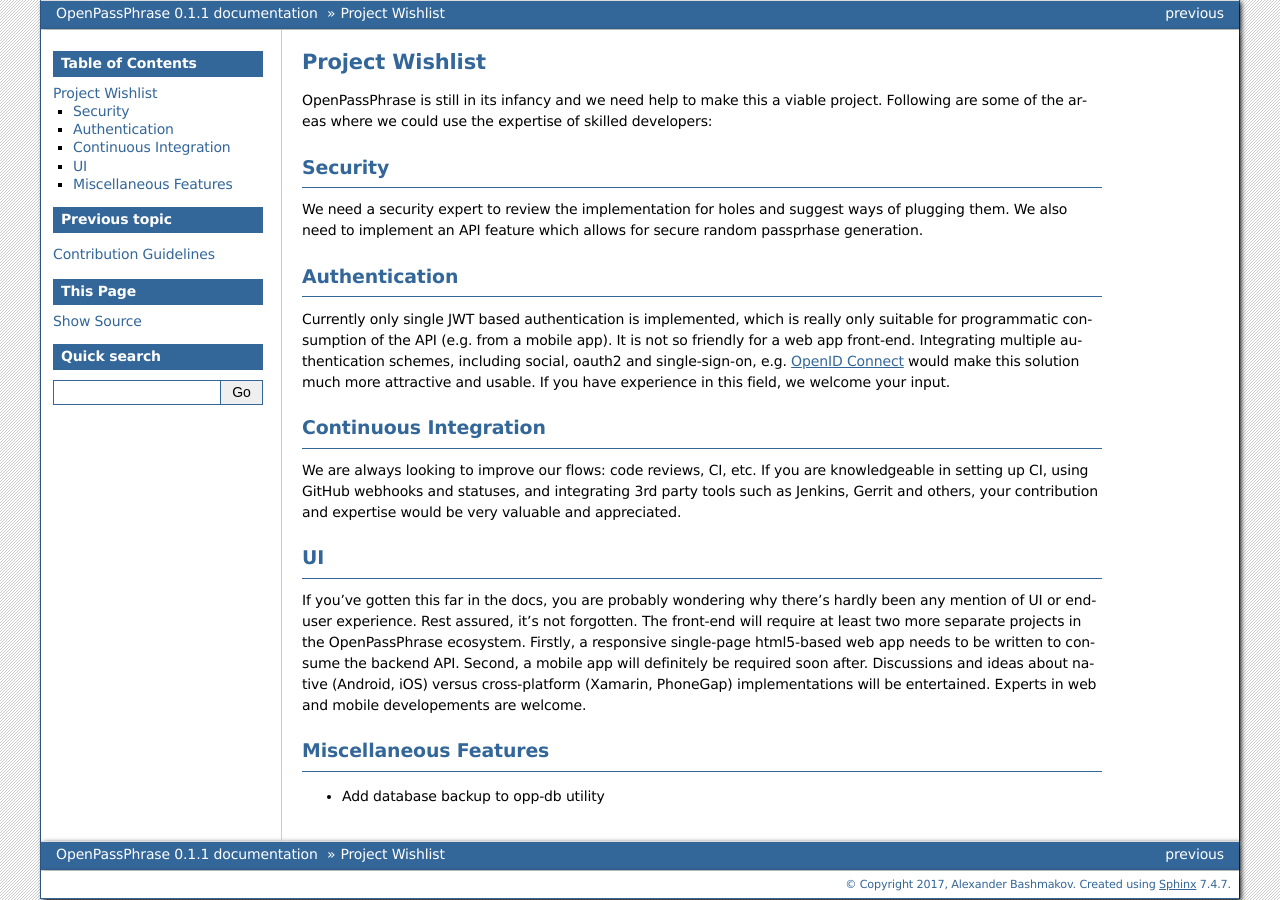
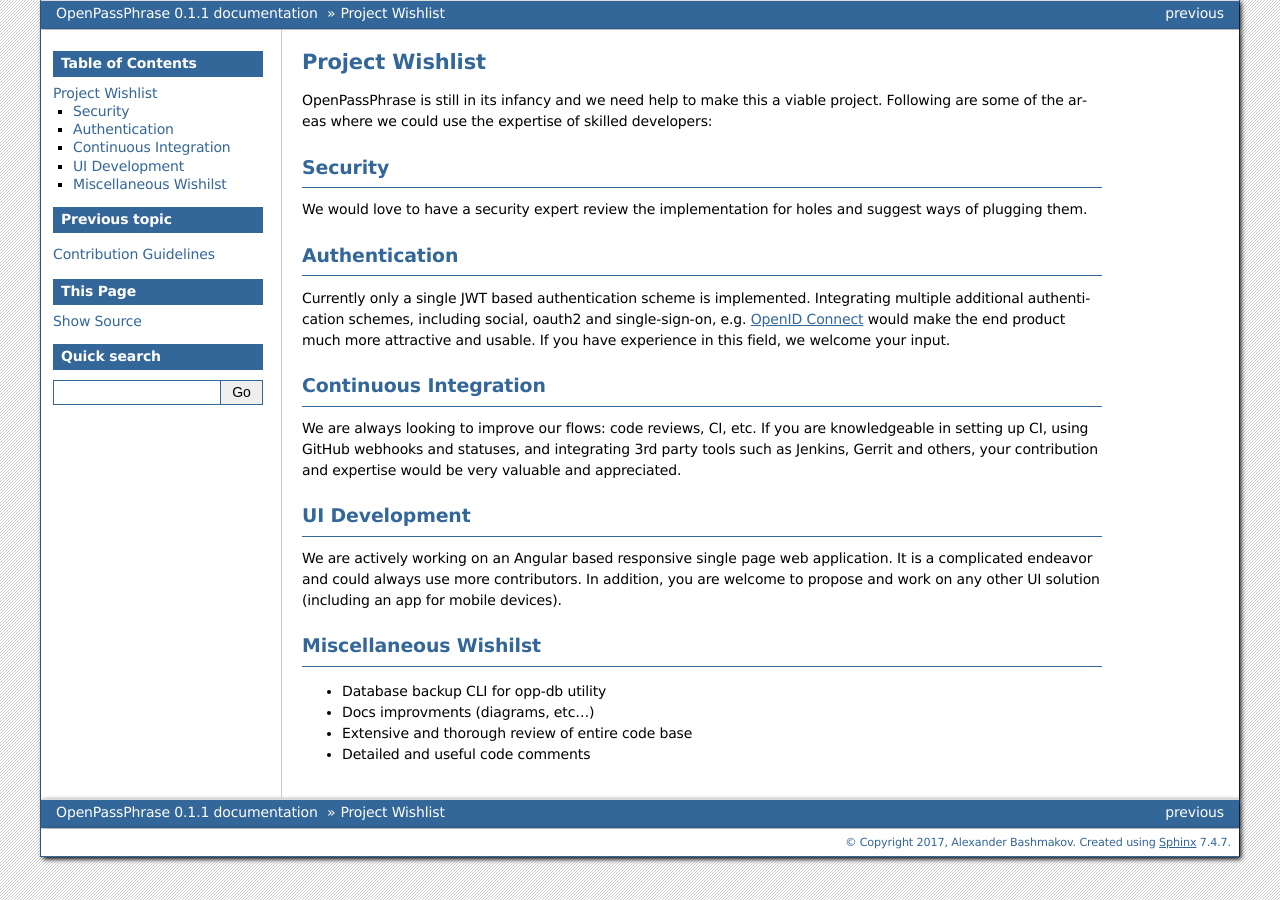
Before and after one commit to openpassphrase/opp, a Sphinx documentation site: the page built from docs/source/wishlist.rst, in a window 1280 px wide. Built offline with Sphinx 7.4.7, drawn with Linux system fonts in a browser that asks for light colours.

Commit message:
Updated wishlist doc.

```diff
--- a/docs/source/wishlist.rst
+++ b/docs/source/wishlist.rst
@@ -26,9 +26,8 @@
 Security
 --------
 
-We need a security expert to review the implementation for holes and
-suggest ways of plugging them. We also need to implement an API feature
-which allows for secure random passprhase generation.
+We would love to have a security expert review the implementation for holes
+and suggest ways of plugging them.
 
 Authentication
 --------------
@@ -37,12 +36,11 @@
 
     <a target="_blank" href="http://openid.net/connect/">OpenID Connect</a>
 
-Currently only single JWT based authentication is implemented, which is
-really only suitable for programmatic consumption of the API (e.g. from
-a mobile app). It is not so friendly for a web app front-end. Integrating
-multiple authentication schemes, including social, oauth2 and single-sign-on,
-e.g. |openidc| would make this solution much more attractive and usable.
-If you have experience in this field, we welcome your input.
+Currently only a single JWT based authentication scheme is implemented.
+Integrating multiple additional authentication schemes, including social,
+oauth2 and single-sign-on, e.g. |openidc| would make the end product much
+more attractive and usable. If you have experience in this field, we welcome
+your input.
 
 Continuous Integration
 ----------------------
@@ -52,19 +50,18 @@
 and integrating 3rd party tools such as Jenkins, Gerrit and others, your
 contribution and expertise would be very valuable and appreciated.
 
-UI
---
+UI Development
+--------------
 
-If you've gotten this far in the docs, you are probably wondering why there's
-hardly been any mention of UI or end-user experience. Rest assured, it's not
-forgotten. The front-end will require at least two more separate projects in
-the OpenPassPhrase ecosystem. Firstly, a responsive single-page html5-based web
-app needs to be written to consume the backend API. Second, a mobile app will
-definitely be required soon after. Discussions and ideas about native
-(Android, iOS) versus cross-platform (Xamarin, PhoneGap) implementations
-will be entertained. Experts in web and mobile developements are welcome.
+We are actively working on an Angular based responsive single page web
+application. It is a complicated endeavor and could always use more
+contributors. In addition, you are welcome to propose and work on any
+other UI solution (including an app for mobile devices).
 
-Miscellaneous Features
+Miscellaneous Wishilst
 ----------------------
 
-- Add database backup to opp-db utility
+- Database backup CLI for opp-db utility
+- Docs improvments (diagrams, etc...)
+- Extensive and thorough review of entire code base
+- Detailed and useful code comments
```
